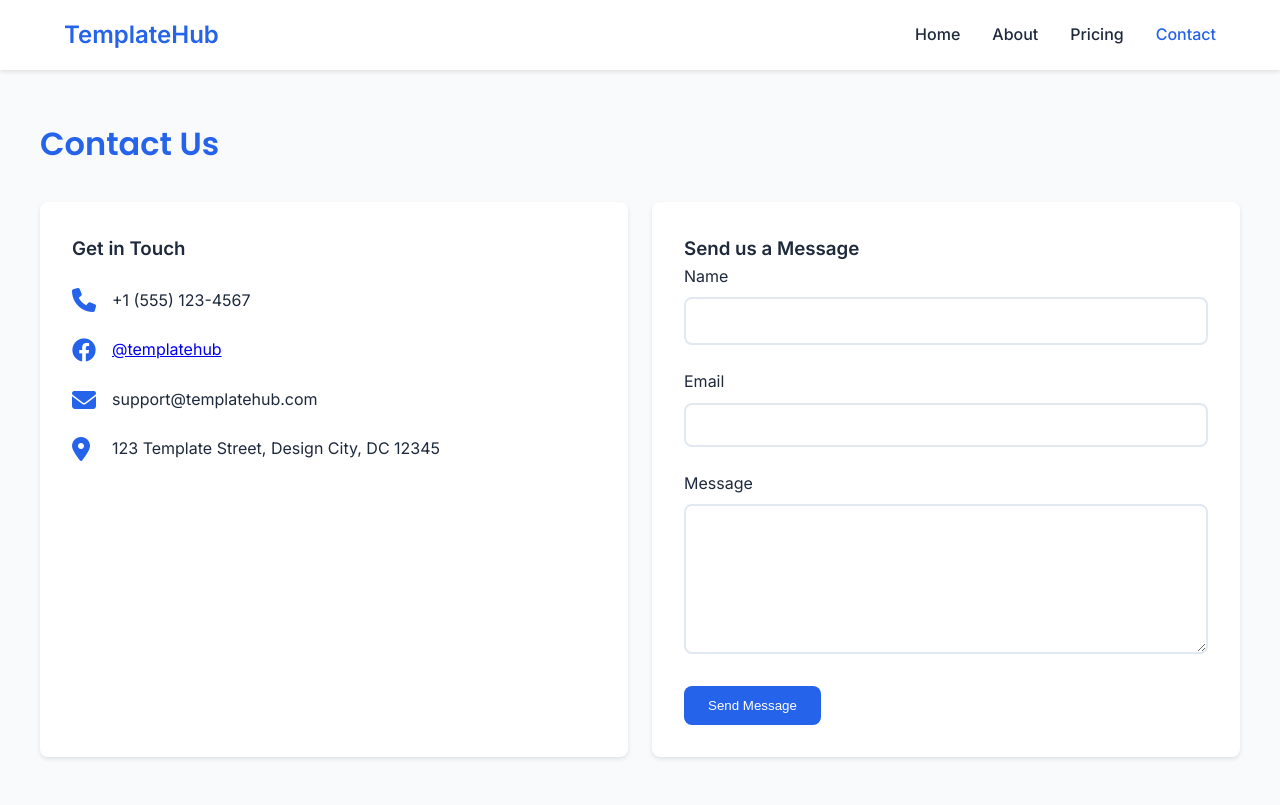
After one commit to Bilalfaisalbilwani/My-Templates, a Flask app: page /contact in a window 1280 px wide. The commit adds this page. Run offline with Flask 3, Linux system fonts and the light colour scheme.

Commit message:
Add navigation bar, about, pricing, and contact pages with styling and content.
Replit-Commit-Author: Agent
Replit-Commit-Session-Id: 4c79dbdb-d606-48fd-96ca-f2c58e3b604c
Replit-Commit-Screenshot-Url: https://storage.googleapis.com/screenshot-production-us-central1/0d242df9-756b-4aa5-a23a-df1b1e4a32c1/f73ecd96-71bd-49e1-89c6-8c625a21b69f.jpg

```diff
--- a/main.py
+++ b/main.py
@@ -12,5 +12,17 @@ app.secret_key = os.environ.get("SESSION_SECRET", "dev_key")
 def index():
     return render_template('index.html')
 
+@app.route('/about')
+def about():
+    return render_template('about.html')
+
+@app.route('/pricing')
+def pricing():
+    return render_template('pricing.html')
+
+@app.route('/contact')
+def contact():
+    return render_template('contact.html')
+
 if __name__ == '__main__':
     app.run(host='0.0.0.0', port=5000, debug=True)
--- a/static/css/style.css
+++ b/static/css/style.css
@@ -178,3 +178,200 @@ select:focus {
         grid-template-columns: repeat(auto-fill, minmax(250px, 1fr));
     }
 }
+
+/* New styles for navbar */
+.navbar {
+    background-color: white;
+    box-shadow: 0 2px 4px rgba(0,0,0,0.1);
+    padding: 1rem 0;
+    position: sticky;
+    top: 0;
+    z-index: 100;
+}
+
+.nav-container {
+    display: flex;
+    justify-content: space-between;
+    align-items: center;
+}
+
+.logo h2 {
+    color: var(--primary);
+    margin: 0;
+}
+
+.nav-links {
+    display: flex;
+    gap: 2rem;
+    list-style: none;
+    margin: 0;
+    padding: 0;
+}
+
+.nav-links a {
+    color: var(--text);
+    text-decoration: none;
+    font-weight: 500;
+    transition: var(--transition);
+}
+
+.nav-links a:hover,
+.nav-links a.active {
+    color: var(--primary);
+}
+
+/* Page content styles */
+.page-content {
+    padding: 3rem 0;
+}
+
+/* Services grid */
+.services-grid {
+    display: grid;
+    grid-template-columns: repeat(auto-fit, minmax(250px, 1fr));
+    gap: var(--spacing);
+    margin-top: 2rem;
+}
+
+.service-card {
+    background: white;
+    padding: 2rem;
+    border-radius: var(--border-radius);
+    text-align: center;
+    box-shadow: 0 2px 4px rgba(0,0,0,0.1);
+}
+
+.service-icon {
+    font-size: 2.5rem;
+    color: var(--primary);
+    margin-bottom: 1rem;
+}
+
+/* Pricing cards */
+.pricing-grid {
+    display: grid;
+    grid-template-columns: repeat(auto-fit, minmax(300px, 1fr));
+    gap: var(--spacing);
+    margin-top: 2rem;
+}
+
+.pricing-card {
+    background: white;
+    padding: 2rem;
+    border-radius: var(--border-radius);
+    text-align: center;
+    box-shadow: 0 2px 4px rgba(0,0,0,0.1);
+}
+
+.pricing-card.featured {
+    border: 2px solid var(--primary);
+    transform: scale(1.05);
+}
+
+.price {
+    font-size: 3rem;
+    color: var(--primary);
+    margin: 1rem 0;
+}
+
+.price span {
+    font-size: 1rem;
+    color: var(--text);
+}
+
+.features {
+    list-style: none;
+    padding: 0;
+    margin: 2rem 0;
+}
+
+.features li {
+    margin: 1rem 0;
+}
+
+.features i {
+    color: var(--primary);
+    margin-right: 0.5rem;
+}
+
+/* Contact page */
+.contact-grid {
+    display: grid;
+    grid-template-columns: repeat(auto-fit, minmax(300px, 1fr));
+    gap: var(--spacing);
+    margin-top: 2rem;
+}
+
+.contact-info,
+.contact-form {
+    background: white;
+    padding: 2rem;
+    border-radius: var(--border-radius);
+    box-shadow: 0 2px 4px rgba(0,0,0,0.1);
+}
+
+.contact-item {
+    display: flex;
+    align-items: center;
+    margin: 1.5rem 0;
+}
+
+.contact-item i {
+    font-size: 1.5rem;
+    color: var(--primary);
+    margin-right: 1rem;
+    width: 24px;
+}
+
+.form-group {
+    margin-bottom: 1.5rem;
+}
+
+label {
+    display: block;
+    margin-bottom: 0.5rem;
+    color: var(--text);
+}
+
+input,
+textarea {
+    width: 100%;
+    padding: 0.75rem;
+    border: 2px solid #e2e8f0;
+    border-radius: var(--border-radius);
+    font-family: inherit;
+}
+
+textarea {
+    height: 150px;
+    resize: vertical;
+}
+
+.btn-primary {
+    background: var(--primary);
+    color: white;
+    border: none;
+    padding: 0.75rem 1.5rem;
+    border-radius: var(--border-radius);
+    cursor: pointer;
+    transition: var(--transition);
+}
+
+.btn-primary:hover {
+    background: var(--secondary);
+}
+
+@media (max-width: 768px) {
+    .nav-container {
+        flex-direction: column;
+        gap: 1rem;
+    }
+
+    .nav-links {
+        gap: 1rem;
+    }
+
+    .pricing-card.featured {
+        transform: none;
+    }
+}
--- /dev/null
+++ b/templates/contact.html
@@ -0,0 +1,71 @@
+<!DOCTYPE html>
+<html lang="en">
+<head>
+    <meta charset="UTF-8">
+    <meta name="viewport" content="width=device-width, initial-scale=1.0">
+    <title>Contact Us - Template Showcase</title>
+    <link rel="preconnect" href="https://fonts.googleapis.com">
+    <link rel="preconnect" href="https://fonts.gstatic.com" crossorigin>
+    <link href="https://fonts.googleapis.com/css2?family=Inter:wght@400;500;600&family=Poppins:wght@400;500;600&display=swap" rel="stylesheet">
+    <link rel="stylesheet" href="https://cdnjs.cloudflare.com/ajax/libs/font-awesome/6.4.0/css/all.min.css">
+    <link rel="stylesheet" href="{{ url_for('static', filename='css/style.css') }}">
+</head>
+<body>
+    <nav class="navbar">
+        <div class="container nav-container">
+            <div class="logo">
+                <h2>TemplateHub</h2>
+            </div>
+            <ul class="nav-links">
+                <li><a href="{{ url_for('index') }}">Home</a></li>
+                <li><a href="{{ url_for('about') }}">About</a></li>
+                <li><a href="{{ url_for('pricing') }}">Pricing</a></li>
+                <li><a href="{{ url_for('contact') }}" class="active">Contact</a></li>
+            </ul>
+        </div>
+    </nav>
+
+    <main class="container page-content">
+        <h1>Contact Us</h1>
+        <div class="contact-grid">
+            <div class="contact-info">
+                <h3>Get in Touch</h3>
+                <div class="contact-item">
+                    <i class="fas fa-phone"></i>
+                    <p>+1 (555) 123-4567</p>
+                </div>
+                <div class="contact-item">
+                    <i class="fab fa-facebook"></i>
+                    <p><a href="https://facebook.com/templatehub" target="_blank">@templatehub</a></p>
+                </div>
+                <div class="contact-item">
+                    <i class="fas fa-envelope"></i>
+                    <p>support@templatehub.com</p>
+                </div>
+                <div class="contact-item">
+                    <i class="fas fa-location-dot"></i>
+                    <p>123 Template Street, Design City, DC 12345</p>
+                </div>
+            </div>
+            <div class="contact-form">
+                <h3>Send us a Message</h3>
+                <form>
+                    <div class="form-group">
+                        <label for="name">Name</label>
+                        <input type="text" id="name" name="name" required>
+                    </div>
+                    <div class="form-group">
+                        <label for="email">Email</label>
+                        <input type="email" id="email" name="email" required>
+                    </div>
+                    <div class="form-group">
+                        <label for="message">Message</label>
+                        <textarea id="message" name="message" required></textarea>
+                    </div>
+                    <button type="submit" class="btn-primary">Send Message</button>
+                </form>
+            </div>
+        </div>
+    </main>
+</body>
+</html>
```
Also changed, not shown: templates/about.html (added, +54 -0 lines), templates/index.html (+14 -0 lines), templates/pricing.html (added, +56 -0 lines).
